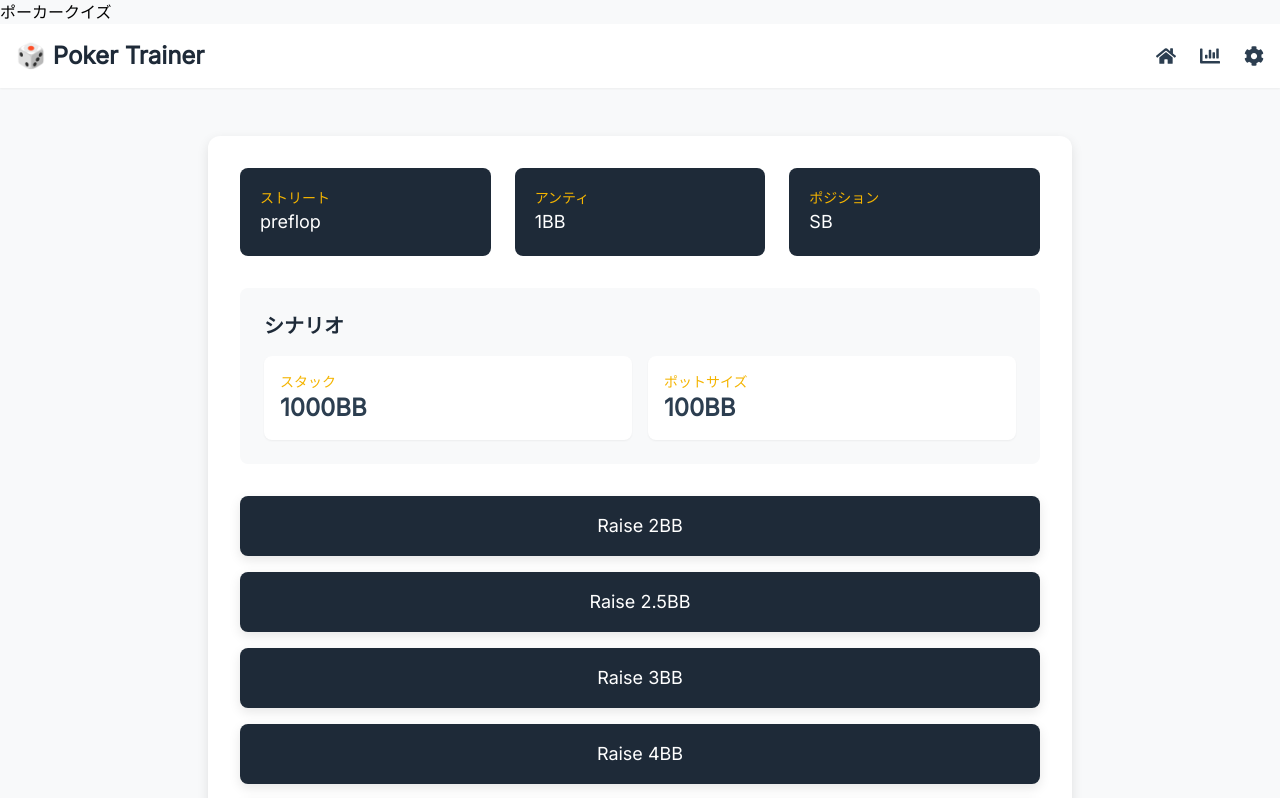
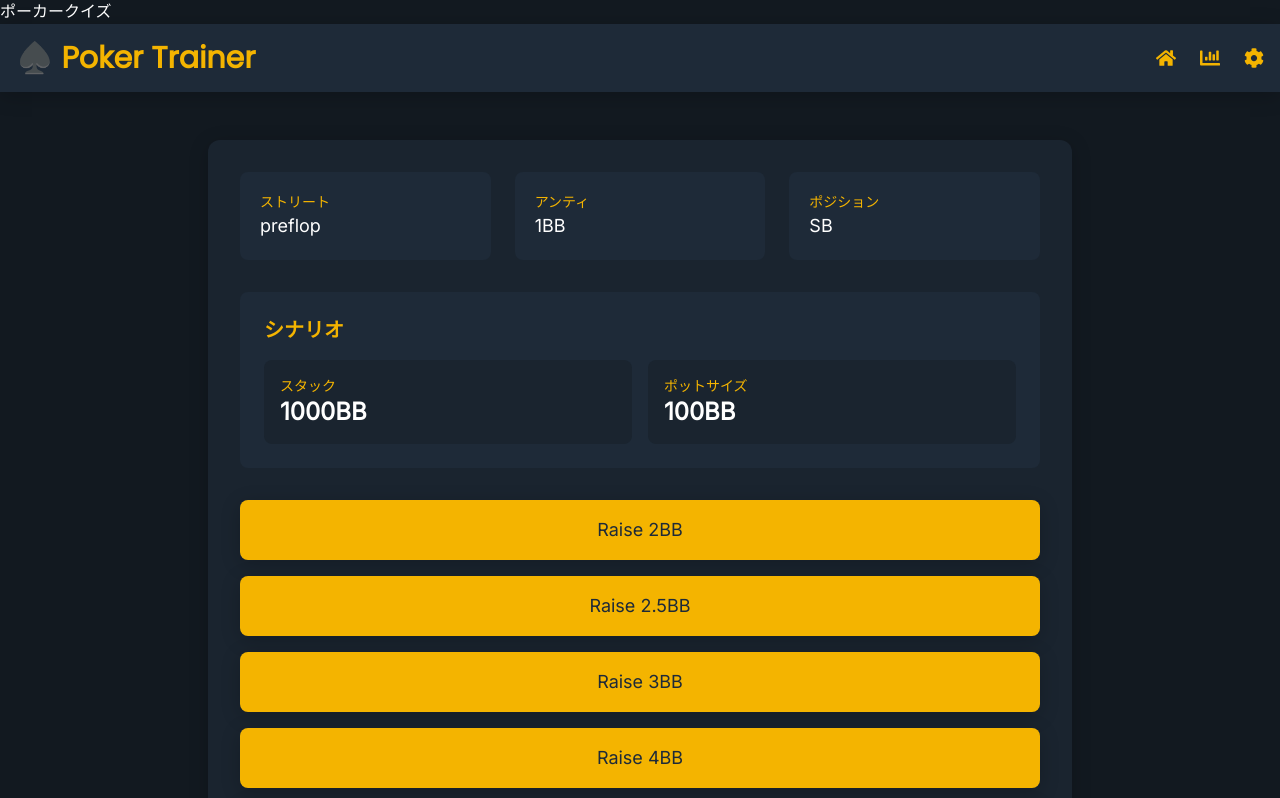
Before and after one commit to Daicheeeeese/poker-headsup-mvp, a Next.js app: page / in a window 1280 px wide. Shown: the top 798 px of the page. Built offline with nearby package versions, Linux system fonts and the light colour scheme; no server answers.

Commit message:
Update Tailwind config and global styles

```diff
--- a/package.json
+++ b/package.json
@@ -9,6 +9,7 @@
   },
   "dependencies": {
     "@fontsource/inter": "^5.1.1",
+    "@fontsource/poppins": "^5.1.1",
     "framer-motion": "^12.4.3",
     "next": "14.2.24",
     "openai": "^4.28.0",
--- a/src/components/QuizGame.tsx
+++ b/src/components/QuizGame.tsx
@@ -65,21 +65,21 @@ const QuizGame: React.FC = () => {
   };
 
   return (
-    <div className="min-h-screen bg-[#F8F9FA] font-['Inter']">
+    <div className="min-h-screen bg-dark-bg">
       {/* ヘッダー */}
-      <header className="bg-white shadow-sm">
+      <header className="bg-navy shadow-card">
         <div className="max-w-7xl mx-auto px-4 py-4 flex justify-between items-center">
-          <div className="flex items-center space-x-2">
-            <span className="text-[#1E2A38] text-2xl font-bold">🎲 Poker Trainer</span>
+          <div className="flex items-center space-x-3">
+            <span className="text-gold text-3xl font-poppins font-bold">♠️ Poker Trainer</span>
           </div>
           <nav className="flex space-x-6">
-            <button className="text-[#2C3E50] hover:text-[#F4B400] transition-colors">
+            <button className="text-gold hover:text-gold-light transition-colors">
               <FaHome className="text-xl" />
             </button>
-            <button className="text-[#2C3E50] hover:text-[#F4B400] transition-colors">
+            <button className="text-gold hover:text-gold-light transition-colors">
               <FaChartBar className="text-xl" />
             </button>
-            <button className="text-[#2C3E50] hover:text-[#F4B400] transition-colors">
+            <button className="text-gold hover:text-gold-light transition-colors">
               <FaCog className="text-xl" />
             </button>
           </nav>
@@ -94,35 +94,35 @@ const QuizGame: React.FC = () => {
             transition={{ duration: 0.5 }}
           >
             {/* ゲーム情報カード */}
-            <div className="bg-white rounded-xl shadow-[0px_4px_12px_rgba(0,0,0,0.1)] p-8 mb-8">
+            <div className="bg-dark-card rounded-xl shadow-card p-8 mb-8 card-hover">
               <div className="grid grid-cols-3 gap-6 mb-8">
-                <div className="bg-[#1E2A38] rounded-lg p-5 text-white">
-                  <p className="text-sm text-[#F4B400]">ストリート</p>
-                  <p className="font-medium text-lg">{currentQuestion.street}</p>
+                <div className="bg-navy rounded-lg p-5">
+                  <p className="text-gold text-sm font-medium">ストリート</p>
+                  <p className="text-white text-lg">{currentQuestion.street}</p>
                 </div>
-                <div className="bg-[#1E2A38] rounded-lg p-5 text-white">
-                  <p className="text-sm text-[#F4B400]">アンティ</p>
-                  <p className="font-medium text-lg">{currentQuestion.anti}BB</p>
+                <div className="bg-navy rounded-lg p-5">
+                  <p className="text-gold text-sm font-medium">アンティ</p>
+                  <p className="text-white text-lg">{currentQuestion.anti}BB</p>
                 </div>
-                <div className="bg-[#1E2A38] rounded-lg p-5 text-white">
-                  <p className="text-sm text-[#F4B400]">ポジション</p>
-                  <p className="font-medium text-lg">{currentQuestion.position}</p>
+                <div className="bg-navy rounded-lg p-5">
+                  <p className="text-gold text-sm font-medium">ポジション</p>
+                  <p className="text-white text-lg">{currentQuestion.position}</p>
                 </div>
               </div>
 
               {/* シナリオ情報 */}
-              <div className="bg-[#F8F9FA] rounded-lg p-6 mb-8">
-                <h2 className="text-xl font-semibold text-[#1E2A38] mb-4">シナリオ</h2>
+              <div className="bg-navy rounded-lg p-6 mb-8">
+                <h2 className="text-xl font-poppins font-semibold text-gold mb-4">シナリオ</h2>
                 <div className="grid grid-cols-2 gap-4">
-                  <div className="bg-white rounded-lg p-4 shadow-sm">
-                    <p className="text-sm text-[#F4B400] font-medium">スタック</p>
-                    <p className="text-2xl font-bold text-[#2C3E50]">
+                  <div className="bg-dark-card rounded-lg p-4">
+                    <p className="text-gold text-sm font-medium">スタック</p>
+                    <p className="text-white text-2xl font-bold">
                       {currentQuestion.scenario.stackSize}BB
                     </p>
                   </div>
-                  <div className="bg-white rounded-lg p-4 shadow-sm">
-                    <p className="text-sm text-[#F4B400] font-medium">ポットサイズ</p>
-                    <p className="text-2xl font-bold text-[#2C3E50]">
+                  <div className="bg-dark-card rounded-lg p-4">
+                    <p className="text-gold text-sm font-medium">ポットサイズ</p>
+                    <p className="text-white text-2xl font-bold">
                       {currentQuestion.scenario.potSize}BB
                     </p>
                   </div>
@@ -138,17 +138,16 @@ const QuizGame: React.FC = () => {
                     whileTap={{ scale: 0.98 }}
                     onClick={() => handleAnswer(option)}
                     disabled={!!selectedAnswer}
-                    className={`w-full py-4 px-6 rounded-lg text-lg font-medium transition-all
+                    className={`w-full py-4 px-6 rounded-lg text-lg transition-all shadow-card
                       ${
                         selectedAnswer === option
                           ? selectedAnswer === currentQuestion.correctAnswer
-                            ? 'bg-green-500 text-white'
-                            : 'bg-red-500 text-white'
+                            ? 'bg-green-600 text-white'
+                            : 'bg-red-600 text-white'
                           : selectedAnswer
-                          ? 'bg-gray-100 text-gray-500'
-                          : 'bg-[#1E2A38] text-white hover:bg-[#F4B400] hover:text-[#1E2A38]'
-                      }
-                      shadow-[0px_4px_12px_rgba(0,0,0,0.1)]`}
+                          ? 'bg-dark-hover text-gray-400'
+                          : 'btn-primary'
+                      }`}
                   >
                     {option}
                   </motion.button>
--- a/src/styles/globals.css
+++ b/src/styles/globals.css
@@ -1,3 +1,4 @@
+@import '@fontsource/poppins';
 @import '@fontsource/inter';
 
 @tailwind base;
@@ -19,11 +20,11 @@
 }
 
 body {
-  @apply bg-gray-100;
-  padding: 0;
-  margin: 0;
-  font-family: 'Inter', sans-serif;
-  background-color: #F8F9FA;
+  @apply bg-dark-bg text-white font-inter;
+}
+
+h1, h2, h3, h4, h5, h6 {
+  @apply font-poppins;
 }
 
 * {
@@ -53,3 +54,15 @@ body {
 .animate-fadeIn {
   animation: fadeIn 0.5s ease-out;
 }
+
+.card-hover {
+  @apply transition-all duration-300 hover:shadow-glow;
+}
+
+.btn-primary {
+  @apply bg-gold hover:bg-gold-light text-navy font-medium transition-all duration-300;
+}
+
+.btn-secondary {
+  @apply bg-navy hover:bg-navy-light text-white font-medium transition-all duration-300;
+}
--- a/tailwind.config.js
+++ b/tailwind.config.js
@@ -8,16 +8,29 @@ module.exports = {
   theme: {
     extend: {
       fontFamily: {
-        sans: ['Inter', 'sans-serif'],
+        poppins: ['Poppins', 'sans-serif'],
+        inter: ['Inter', 'sans-serif'],
       },
       colors: {
-        navy: '#1E2A38',
-        gold: '#F4B400',
-        darkGray: '#2C3E50',
-        lightBg: '#F8F9FA',
+        navy: {
+          DEFAULT: '#1E2A38',
+          light: '#2A3A4D',
+          dark: '#162029',
+        },
+        gold: {
+          DEFAULT: '#F4B400',
+          light: '#FFD54F',
+          dark: '#CC9900',
+        },
+        dark: {
+          bg: '#121920',
+          card: '#1A242F',
+          hover: '#243242',
+        },
       },
       boxShadow: {
-        'custom': '0px 4px 12px rgba(0, 0, 0, 0.1)',
+        'glow': '0 0 20px rgba(244, 180, 0, 0.15)',
+        'card': '0 4px 20px rgba(0, 0, 0, 0.2)',
       },
     },
   },
```
Also changed, not shown: 1 other file (tests, documents, lock files or other folders).
